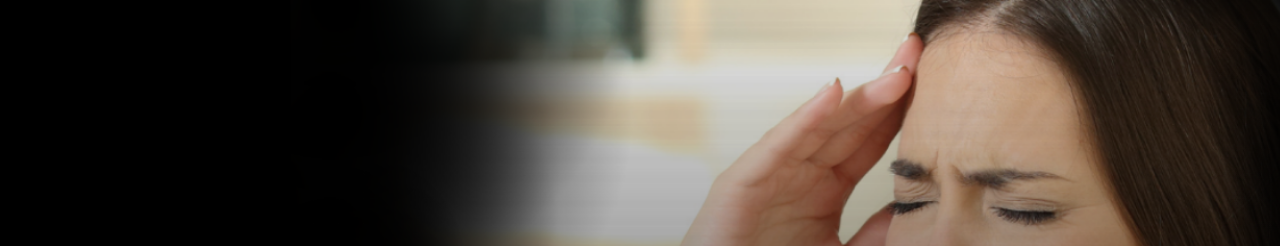
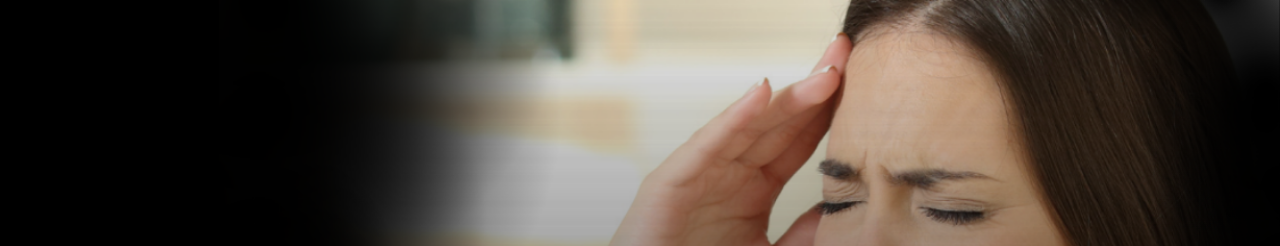
Before and after one commit to naturasaude/maesverdadeiras.fun, a plain HTML site: page index.html in a window 1280 px wide. Shown: the top 246 px of the page. Drawn offline with Linux system fonts and the light colour scheme; a script that the page names is missing.

Commit message:
Add files via upload

```diff
--- a/style.css
+++ b/style.css
@@ -17,7 +17,7 @@ body {
 	align-items: center;
 	width: 100vw;
 	height: 100vh;
-	background: url("bg.jpeg") no-repeat fixed center;
+	background: url("bg.jpeg") no-repeat fixed right center;
 	background-size: cover;
 }
 
```
